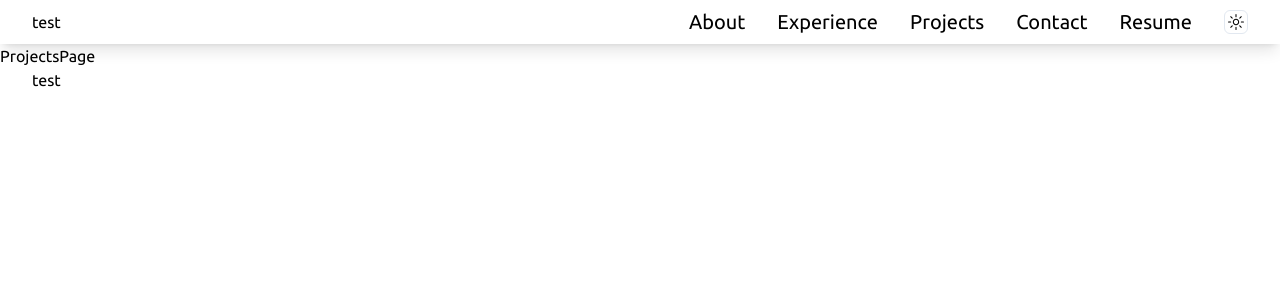
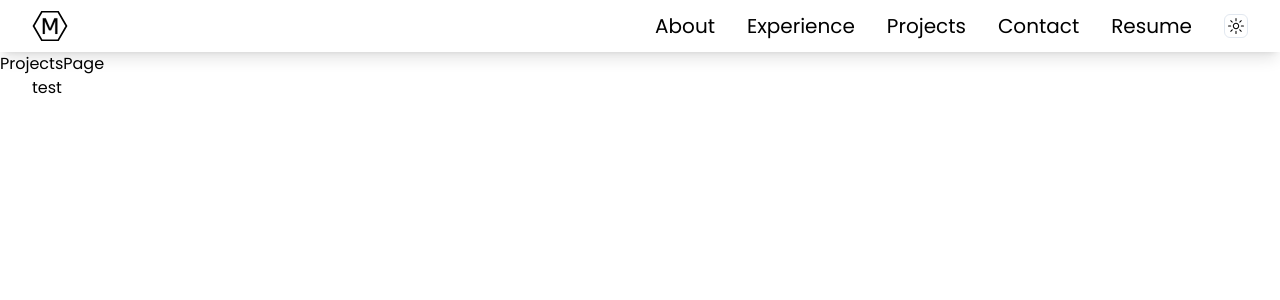
Before and after one commit to cookieMonsterDev/portfolio-template, a Next.js app: page /projects in a window 1280 px wide. Shown: the top 300 px of the page. Built offline with nearby package versions, Linux system fonts and the light colour scheme.

Commit message:
feat: add my logo

```diff
--- a/src/app/globals.css
+++ b/src/app/globals.css
@@ -1,12 +1,6 @@
 @tailwind base;
 @tailwind components;
 @tailwind utilities;
-
-/* html,
-body,
-main {
-  scrollbar-gutter: stable;
-} */
 
 
 * {
--- a/src/app/layout.tsx
+++ b/src/app/layout.tsx
@@ -2,9 +2,9 @@ import { ToasterProvider } from "@/providers/toast-provider";
 import { ThemeProvider } from "@/providers/theme-provider";
 import "./globals.css";
 import type { Metadata } from "next";
-import { Ubuntu } from "next/font/google";
+import { Poppins } from "next/font/google";
 
-const ubuntu = Ubuntu({
+const poppins = Poppins({
   weight: "400",
   subsets: ["latin"],
   display: "swap",
@@ -21,7 +21,7 @@ export default function RootLayout({
   children: React.ReactNode;
 }) {
   return (
-    <html lang="en" className={ubuntu.className}>
+    <html lang="en" className={poppins.className}>
       <body className="relative">
         <ThemeProvider
           attribute="class"
--- a/src/components/navbar.tsx
+++ b/src/components/navbar.tsx
@@ -3,9 +3,13 @@
 import { useState, useEffect, useRef } from "react";
 import { isBrowser } from "@/lib/utils";
 import Link from "next/link";
+import Image from "next/image";
 import { ThemeToggle } from "@/components/ui/theme-toggle";
 import { cva } from "class-variance-authority";
 import { cn } from "@/lib/utils";
+import darkLogo from "../../public/logo_2023_hex_letter_dark.svg";
+import lightLogo from "../../public/logo_2023_hex_letter_light.svg";
+import { useTheme } from "next-themes";
 
 const linksList = [
   {
@@ -48,6 +52,7 @@ const navbarVariants = cva(
 export const NavBar = () => {
   const prevScrollpos = useRef(isBrowser() ? window.screenY : 0);
   const [isShow, setShow] = useState(true);
+  const { theme } = useTheme();
 
   const handleScroll = () => {
     const currentScrollPos = window.scrollY;
@@ -68,14 +73,18 @@ export const NavBar = () => {
       className={cn(navbarVariants({ variant: isShow ? "open" : "closed" }))}
     >
       <nav className="container flex items-center justify-between py-2">
-        <div className="">test</div>
+        <Link className="" href="/">
+          <Image
+            src={theme === "dark" ? darkLogo.src : lightLogo.src}
+            width={36}
+            height={36}
+            alt={"my-logo"}
+            priority
+          />
+        </Link>
         <div className="flex gap-8 items-center">
           {linksList.map((e) => (
-            <Link
-              href={e.href}
-              key={e.href}
-              className="text-xl font-medium"
-            >
+            <Link href={e.href} key={e.href} className="text-xl font-medium">
               {e.name}
             </Link>
           ))}
--- a/src/components/ui/theme-toggle.tsx
+++ b/src/components/ui/theme-toggle.tsx
@@ -31,9 +31,6 @@ export const ThemeToggle = () => {
         <DropdownMenuItem onClick={() => setTheme("dark")}>
           Dark
         </DropdownMenuItem>
-        <DropdownMenuItem onClick={() => setTheme("system")}>
-          System
-        </DropdownMenuItem>
       </DropdownMenuContent>
     </DropdownMenu>
   );
```
Also changed, not shown: public/logo_2023_hex_letter_dark.svg (added), public/logo_2023_hex_letter_light.svg (added).
